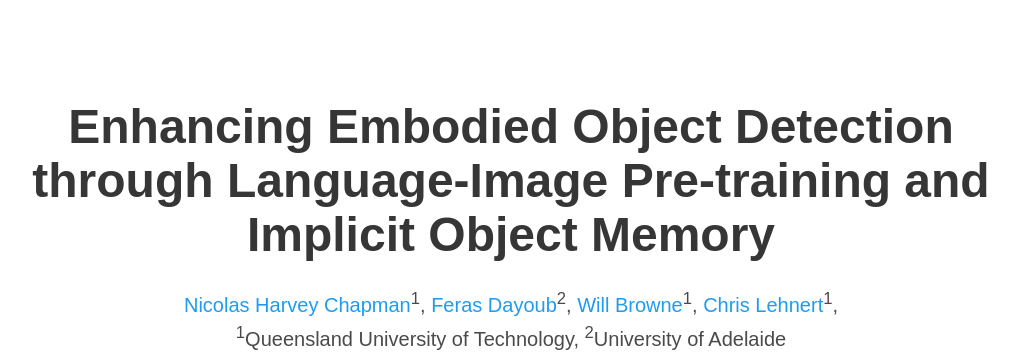
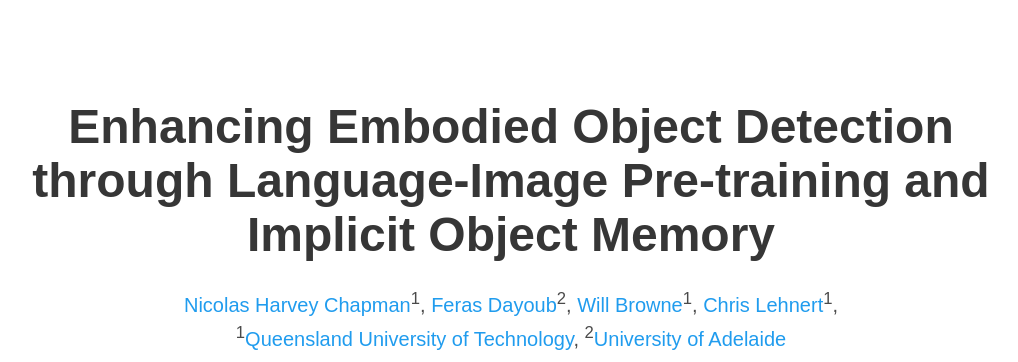
Before and after one commit to embodied-object-detection/embodied-object-detection.github.io, a plain HTML site: page index.html in a window 1280 px wide. Shown: the top 362 px of the page, without its empty margins (129-1147 px from the left). Drawn offline with nearby package versions, Linux system fonts and the light colour scheme; some icons are missing; a web font is replaced by a local one.

Commit message:
Update index.html

```diff
--- a/index.html
+++ b/index.html
@@ -113,8 +113,8 @@
           </div>
 
           <div class="is-size-5 publication-authors">
-            <span class="author-block"><sup>1</sup>Queensland University of Technology,</span>
-            <span class="author-block"><sup>2</sup>University of Adelaide</span>
+            <span class="author-block"><sup>1</sup><a href="https://research.qut.edu.au/qcr/">Queensland University of Technology</a>,</span>
+            <span class="author-block"><sup>2</sup><a href="https://www.adelaide.edu.au/aiml/">University of Adelaide</a></span>
           </div>
 
           <div class="column has-text-centered">
```
